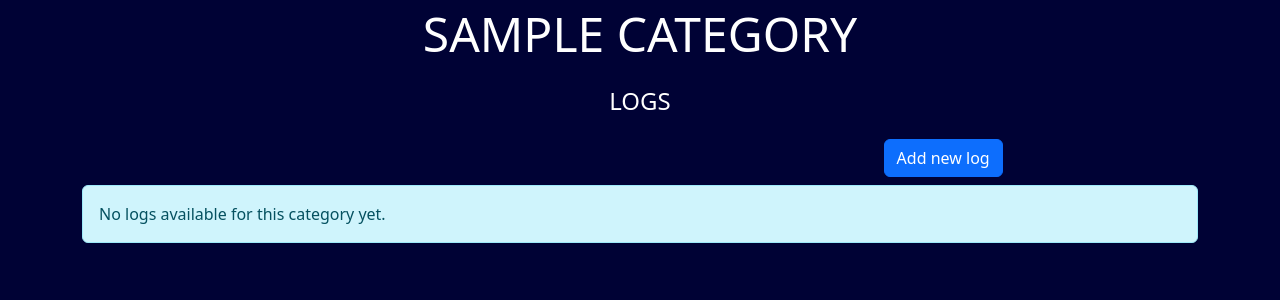
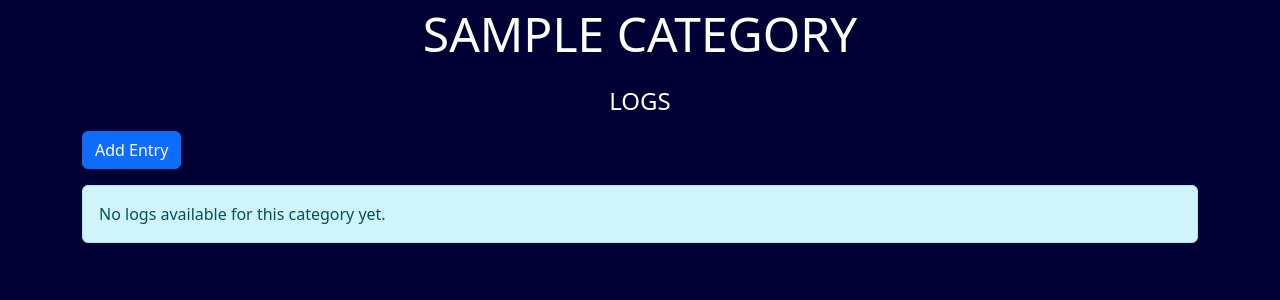
Before and after one commit to AlexThoma5/one_percent, a Django app: a page that uses categories/templates/categories/category_detail.html in a window 1280 px wide. Shown: the part 67-367 px from the top of the page. Run offline with Django 4.2, Linux system fonts and the light colour scheme; tables that the repository leaves empty hold one stand-in row (values such as "Sample post"); data that the repository does not hold is empty; some libraries are stand-ins or nearby versions.

Commit message:
Add placeholder icons for actions on category detail page, additional styling applied to log cards

```diff
--- a/categories/templates/categories/category_detail.html
+++ b/categories/templates/categories/category_detail.html
@@ -1,62 +1,98 @@
-{% extends "base.html" %}
-{% load crispy_forms_tags %}
-
-{% block content %}
+{% extends "base.html" %} {% load crispy_forms_tags %} {% block content %}
 <div class="container">
-
   <!-- Category Header -->
   <div class="mb-4 text-center">
     <h1 class="display-5 welcome">{{ category.name }}</h1>
   </div>
   <!-- Logs Section -->
   <h2 class="h4 mb-3 welcome text-center">Logs</h2>
-    <!-- Create new logs button -->
-  <div class="row justify-content-center p-2 text-end">
-    <div class="col-md-8">
-      <button class="btn btn-primary" data-bs-toggle="modal" data-bs-target="#addLogModal">Add new log</button>
+  <!-- Create new logs button -->
+  <div class="row justify-content-center pb-3 text-start">
+    <div class="col-12">
+      <button
+        class="btn btn-primary"
+        data-bs-toggle="modal"
+        data-bs-target="#addLogModal"
+      >
+        Add Entry
+      </button>
     </div>
   </div>
   {% if logs %}
-    <div class="row justify-content-center">
-      {% for log in logs %}
-        <div class="col-md-8 mb-3">
-          <div class="card shadow-sm h-100">
-            <div class="card-body d-flex flex-column">
-              <h5 class="card-title text-primary">{{ log.title }}</h5>
-              <p class="card-text">{{ log.content|truncatewords:25 }}</p>
-              <p class="text-muted small mt-auto">Created on {{ log.created_on|date:"M d, Y H:i" }}</p>
+  <div class="row g-3">
+    {% for log in logs %}
+    <div class="col-12 col-md-6">
+      <div class="card shadow-sm border-0 h-100">
+        <div class="card-body">
+          <div class="d-flex justify-content-between align-items-start gap-3">
+            <div>
+              <p class="card-title mb-1 fw-semibold log-title h5">
+                {{ log.title }}
+              </p>
+              <p class="text-muted small mb-2">
+                {{ log.created_on |date:"d M Y • H:i A" }}
+              </p>
+            </div>
+            <div class="icon-width">
+              <a href="" class="text-secondary me-2"
+                ><i class="fa-solid fa-pen grow"></i
+              ></a>
+              <a href="" class="text-danger"
+                ><i class="fa-solid fa-trash grow"></i
+              ></a>
             </div>
           </div>
+          <p class="card-text mt-2 mb-0 text-muted">{{ log.content }}</p>
         </div>
-      {% endfor %}
+      </div>
     </div>
+    {% endfor %}
+  </div>
   {% else %}
-    <div class="alert alert-info">No logs available for this category yet.</div>
+  <div class="alert alert-info">No logs available for this category yet.</div>
   {% endif %}
-
 </div>
 
 <!-- Bootstrap Modal -->
-<div class="modal fade" id="addLogModal" tabindex="-1" aria-labelledby="addLogModalLabel" aria-hidden="true">
+<div
+  class="modal fade"
+  id="addLogModal"
+  tabindex="-1"
+  aria-labelledby="addLogModalLabel"
+  aria-hidden="true"
+>
   <div class="modal-dialog modal-dialog-centered">
     <div class="modal-content">
       <form method="post">
         {% csrf_token %}
         <div class="modal-header">
-          <h1 class="modal-title fs-5" id="exampleModalLabel">Add {{ category.name }} log</h1>
-          <button type="button" class="btn-close" data-bs-dismiss="modal" aria-label="Close"></button>
+          <h1 class="modal-title fs-5" id="exampleModalLabel">
+            Add {{ category.name }} log
+          </h1>
+          <button
+            type="button"
+            class="btn-close"
+            data-bs-dismiss="modal"
+            aria-label="Close"
+          ></button>
         </div>
         <div class="modal-body container">
           <div class="row justify-content-center p-2">
-            <div class="col">
-                {{ log_form | crispy }}
-            </div>
+            <div class="col">{{ log_form | crispy }}</div>
           </div>
         </div>
         <!-- Modal footer -->
         <div class="modal-footer">
-          <button type="button" class="btn btn-secondary" data-bs-dismiss="modal">Close</button>
-          <button id="submitButton" type="submit" class="btn btn-danger">Submit</button>
+          <button
+            type="button"
+            class="btn btn-secondary"
+            data-bs-dismiss="modal"
+          >
+            Close
+          </button>
+          <button id="submitButton" type="submit" class="btn btn-danger">
+            Submit
+          </button>
         </div>
       </form>
     </div>
--- a/static/css/style.css
+++ b/static/css/style.css
@@ -46,3 +46,19 @@ body {
   text-transform: uppercase;
   text-decoration: none;
 }
+
+/* Category_detail pages */
+
+.log-title {
+  color: #006eff;
+  text-transform: capitalize;
+}
+
+.icon-width {
+  min-width: 42.19px;
+}
+
+.grow:hover {
+  transition: all 0.2s ease-in-out;
+  transform: scale(1.3);
+}
```
